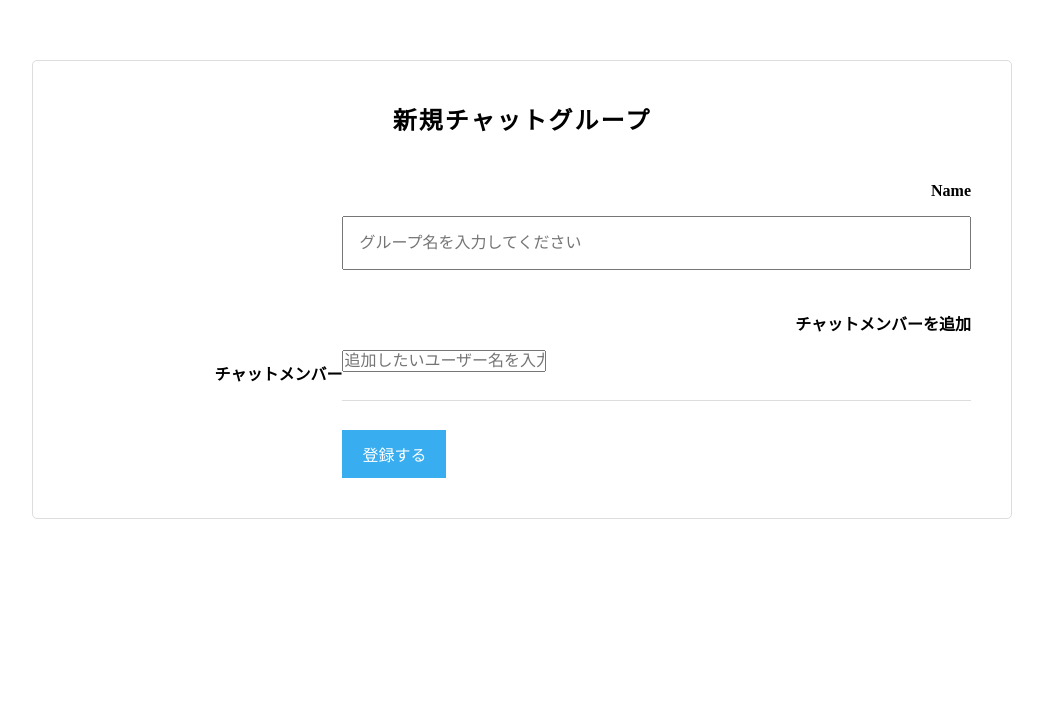
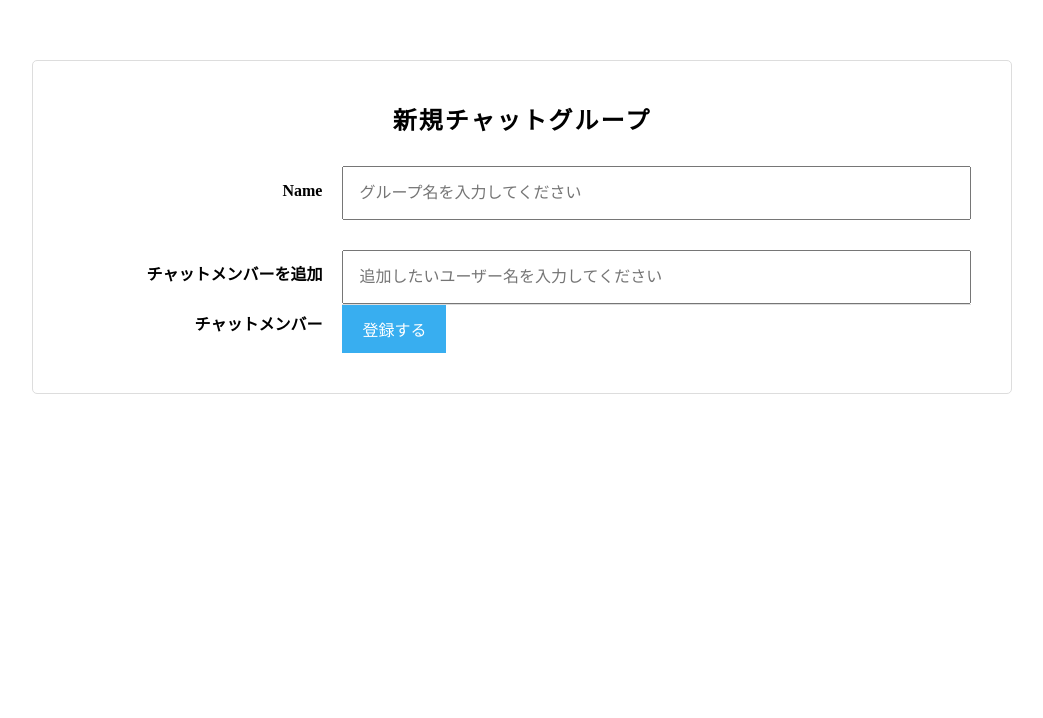
Before and after one commit to atsuto7/chat-space, a Rails app: page /groups/new in a window 1280 px wide. Shown: the top 718 px of the page, without its empty margins (118-1161 px from the left). Run offline with Rails 7, Linux system fonts and the light colour scheme; the visitor is signed in with stand-in values (Sample User, id 1); style sheets or scripts are compiled from the project's sources; some libraries are stand-ins or nearby versions.

Commit message:
Update _group.scss

```diff
--- a/app/assets/stylesheets/_group.scss
+++ b/app/assets/stylesheets/_group.scss
@@ -40,7 +40,7 @@
     }
   }
 
-  &__field {
+  .chat-group-form__field {
     margin-top: 30px;
     &:after {
       content: "";
@@ -48,7 +48,7 @@
       display: block;
     }
 
-    &__field--left {
+    .chat-group-form__field--left {
       float: left;
       width: 30%;
       padding-right: 20px;
@@ -56,19 +56,19 @@
       box-sizing: border-box;
     }
 
-    &--right {
+    .chat-group-form__field--right {
       float: right;
       width: 70%;
     }
 
-    &__label {
+    .chat-group-form__label {
       display: block;
       line-height: 50px;
       font-weight: bold;
       text-align: right;
     }
 
-    &__input {
+    .chat-group-form__input {
       float: left;
       width: 100%;
       line-height: 30px;
@@ -79,7 +79,7 @@
 
 
 
-    &--left {
+  .chat-group-form__field--left {
       float: left;
       width: 30%;
       padding-right: 20px;
@@ -87,19 +87,19 @@
       box-sizing: border-box;
     }
 
-    &--right {
+    .chat-group-form__field--right {
       float: right;
       width: 70%;
     }
 
-    &__label {
+    .chat-group-form__label {
       display: block;
       line-height: 50px;
       font-weight: bold;
       text-align: right;
     }
 
-    &__input {
+    .chat-group-user-form__input {
       float: left;
       width: 100%;
       line-height: 30px;
@@ -118,11 +118,11 @@
       display: block;
     }
 
-    &__name {
+    .chat-group-user__name {
       float: left;
     }
 
-    &__btn {
+    .chat-group-user__btn {
       float: right;
       display: inline-block;
       cursor: pointer;
@@ -137,7 +137,7 @@
     }
   }
 
-  &__action-btn {
+  .chat-group-form__action-btn {
     display: inline-block;
     padding: 12px 20px;
     color: #fff;
```
Also changed, not shown: other parts of app/assets/stylesheets/_group.scss (+1 -1 lines).
